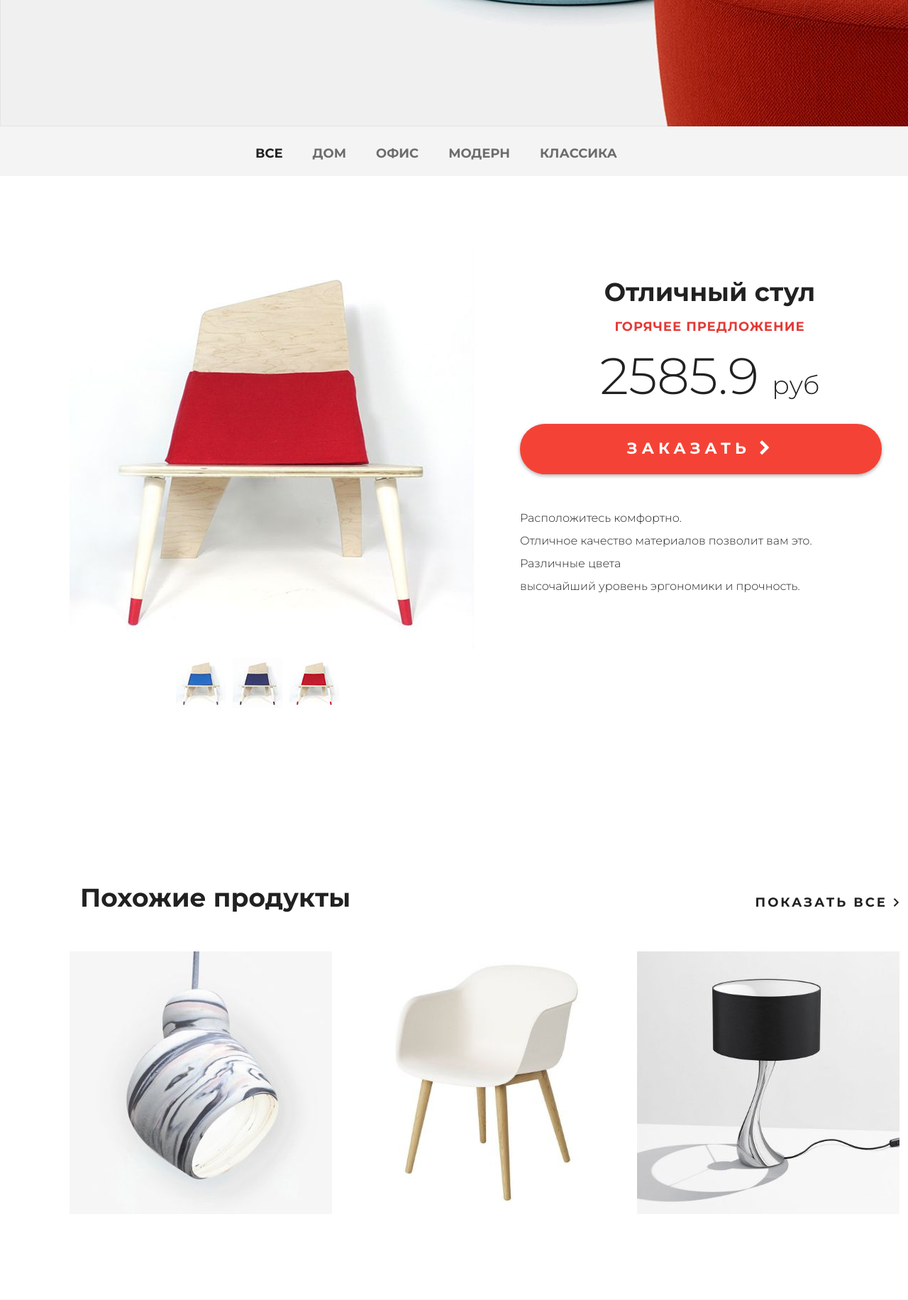
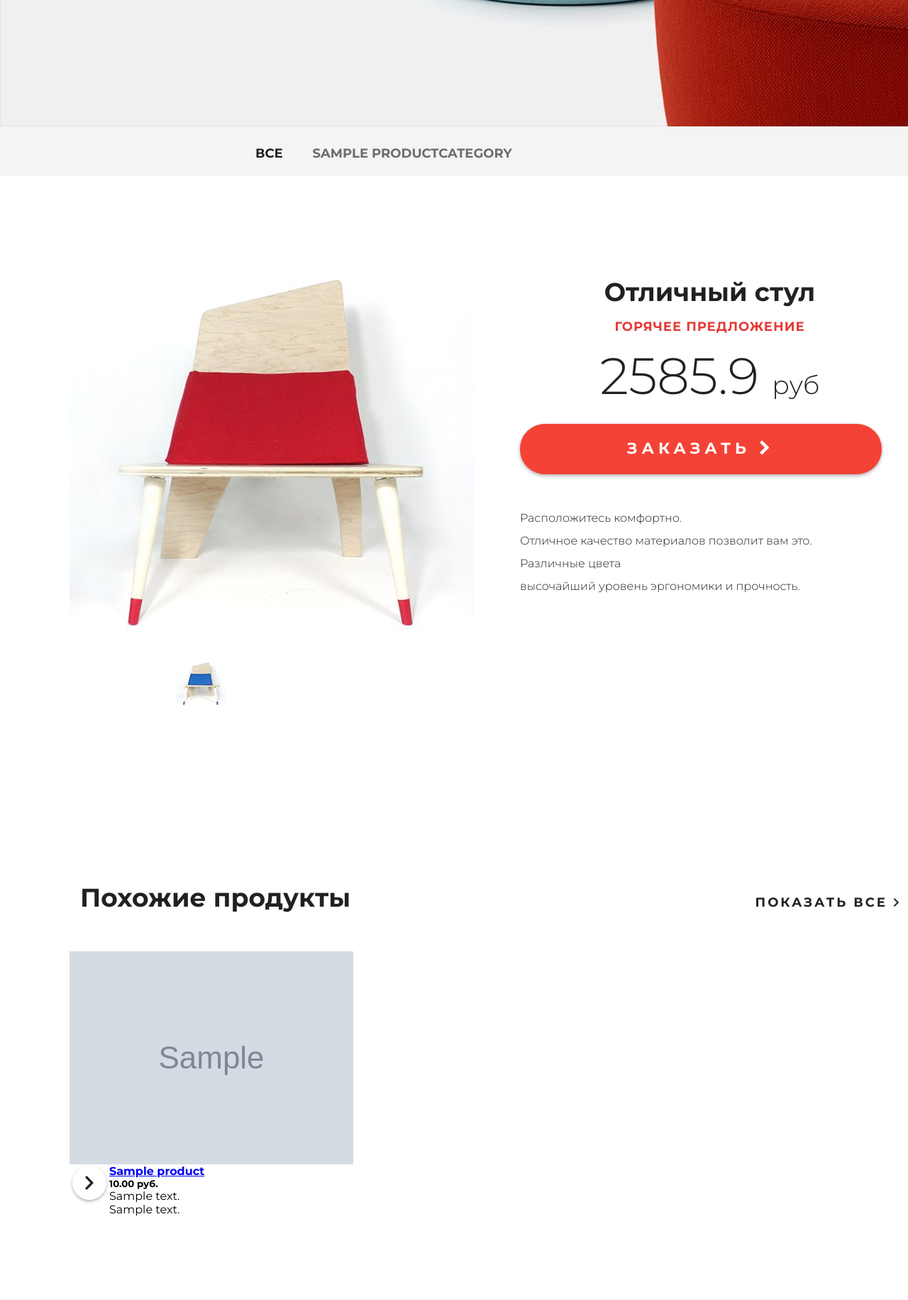
Before and after one commit to Anastazia17/Geekshop, a Django app: template mainapp/templates/mainapp/products.html in a window 1280 px wide; the page is wider, and only the part inside the window is pictured. Shown: the part 622-2453 px from the top of that part at 71% size. Run offline with Django 3.2, Linux system fonts and the light colour scheme; tables that the repository leaves empty hold one stand-in row (values such as "Sample post"); the template is opened without the code that fills it: values that come from a table or form of the project are taken from there, most other values are stand-ins (such as "Sample title", 1, 10 or a date in 2020); grey boxes marked "Sample" are stand-in pictures.

Commit message:
Correct models in files products.html and views.py

```diff
--- a/mainapp/templates/mainapp/products.html
+++ b/mainapp/templates/mainapp/products.html
@@ -6,10 +6,9 @@
         <div class="links clearfix">
             <ul class="links-menu">
                 <li><a href="#" class="active">все</a></li>
-                <li><a href="#">дом</a></li>
-                <li><a href="#">офис</a></li>
-                <li><a href="#">модерн</a></li>
-                <li><a href="#">классика</a></li>
+                {% for category in categories %}
+                    <li><a href="#">{{ category.name }}</a></li>
+                {% endfor %}
             </ul>
         </div>
 
@@ -21,16 +20,6 @@
                 <div class="slider-control">
                     <div class="block">
                         <a href="#"><img src="{% static 'img/controll.jpg' %}" alt="">
-                            <div class="text"></div>
-                        </a>
-                    </div>
-                    <div class="block">
-                        <a href="#"><img src="{% static 'img/controll1.jpg' %}" alt="">
-                            <div class="text"></div>
-                        </a>
-                    </div>
-                    <div class="block">
-                        <a href="#"><img src="{% static 'img/controll2.jpg' %}" alt="">
                             <div class="text"></div>
                         </a>
                     </div>
@@ -60,36 +49,25 @@
                 <h2>Похожие продукты</h2>
                 <a class="explore" href="#">показать все <img src="{% static 'img/arrow.png' %}" alt=""></a>
             </div>
+
+            {% for product in products %}
                 <div class="related-products clearfix">
                     <div class="block">
-                    <a href="#"><img src="{% static 'img/product-11.jpg' %}" alt="">
+                        <a href="#"><img src="/media/{{ product.image }}" alt="">
                             <div class="text">
                                 <img src="{% static 'img/icon-hover.png' %}" alt="img">
-                            <h4>Стул повышенного качества</h4>
-                            <p>Не оторваться. </p>
+                                <h4 class="card-title">
+                                    <a href="#">{{ product.name }}</a>
+                                </h4>
+                                <h5>{{ product.price }} руб.</h5>
+                                <p class="card-text">{{ product.short_description }}</p>
+                                <p>{{ product.description }}</p>
                             </div>
                         </a>
                     </div>
-                <div class="block">
-                    <a href="#"><img src="{% static 'img/product-21.jpg' %}" alt="">
-                        <div class="text">
-                            <img src="{% static 'img/icon-hover.png' %}" alt="img">
-                            <h4>Стул повышенного качества</h4>
-                            <p>Не оторваться. </p>
                 </div>
-                    </a>
-                </div>
-                <div class="block">
-                    <a href="#"><img src="{% static 'img/product-31.jpg' %}" alt="">
-                        <div class="text">
-                            <img src="{% static 'img/icon-hover.png' %}" alt="img">
-                            <h4>Стул повышенного качества</h4>
-                            <p>Не оторваться. </p>
-                        </div>
-                    </a>
-                </div>
+            {% endfor %}
 
         </div>
     </div>
-    </div>
 {% endblock %}
```
Also changed, not shown: mainapp/views.py (+14 -3 lines). Lines whose indentation alone changed are shown as unchanged.
